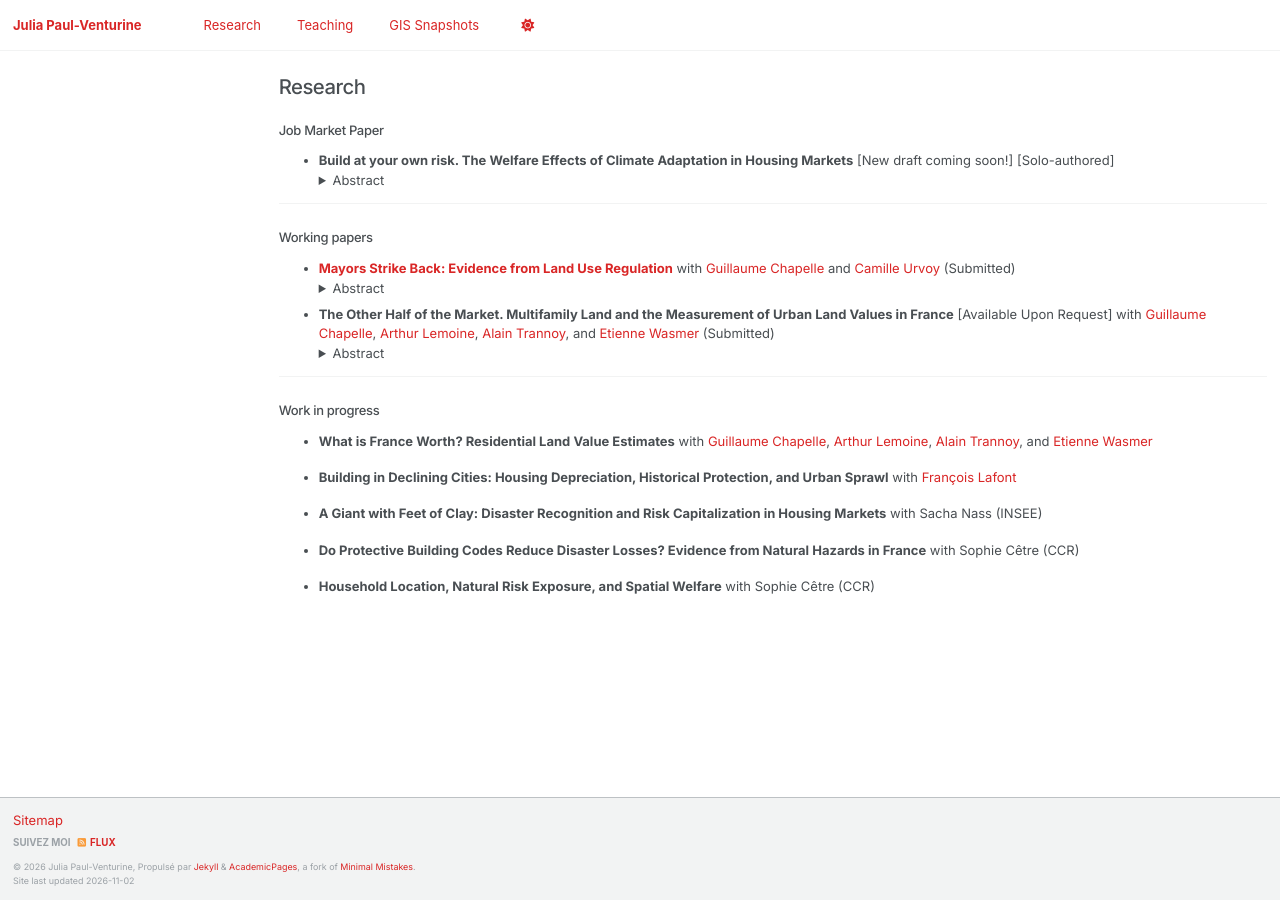
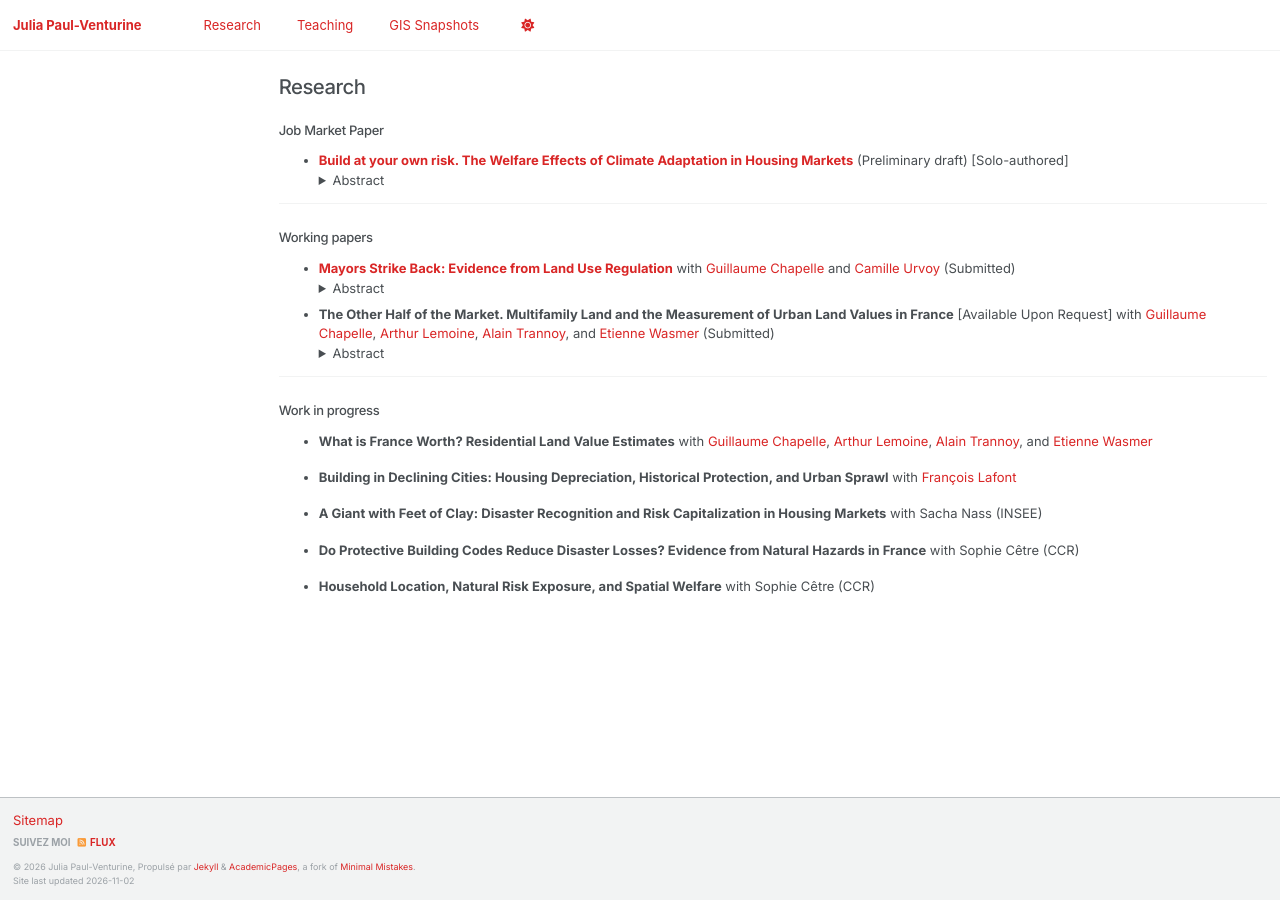
Before and after one commit to julia-paulventurine/julia-paulventurine.github.io, a Jekyll site: the page built from _pages/research.md, in a window 1280 px wide. Built offline with Jekyll 4.4.1, drawn with Linux system fonts in a browser that asks for light colours; a script that is not in the unit is left out.

Commit message:
Update research.md

```diff
--- a/_pages/research.md
+++ b/_pages/research.md
@@ -8,7 +8,7 @@ author_profile: false
 
 ### Job Market Paper
 
-- **Build at your own risk. The Welfare Effects of Climate Adaptation in Housing Markets** [New draft coming soon!]
+- [**Build at your own risk. The Welfare Effects of Climate Adaptation in Housing Markets**](https://www.dropbox.com/scl/fi/g1yj3hrkrbgaoy9j9cwz2/PPRX_paper.pdf?rlkey=raha4nf0bwwdjzuxq04amxaxi&st=00tia52d&e=1&dl=0) (Preliminary draft)
   [Solo-authored]
   <details markdown="1">
   <summary>Abstract</summary>
```
